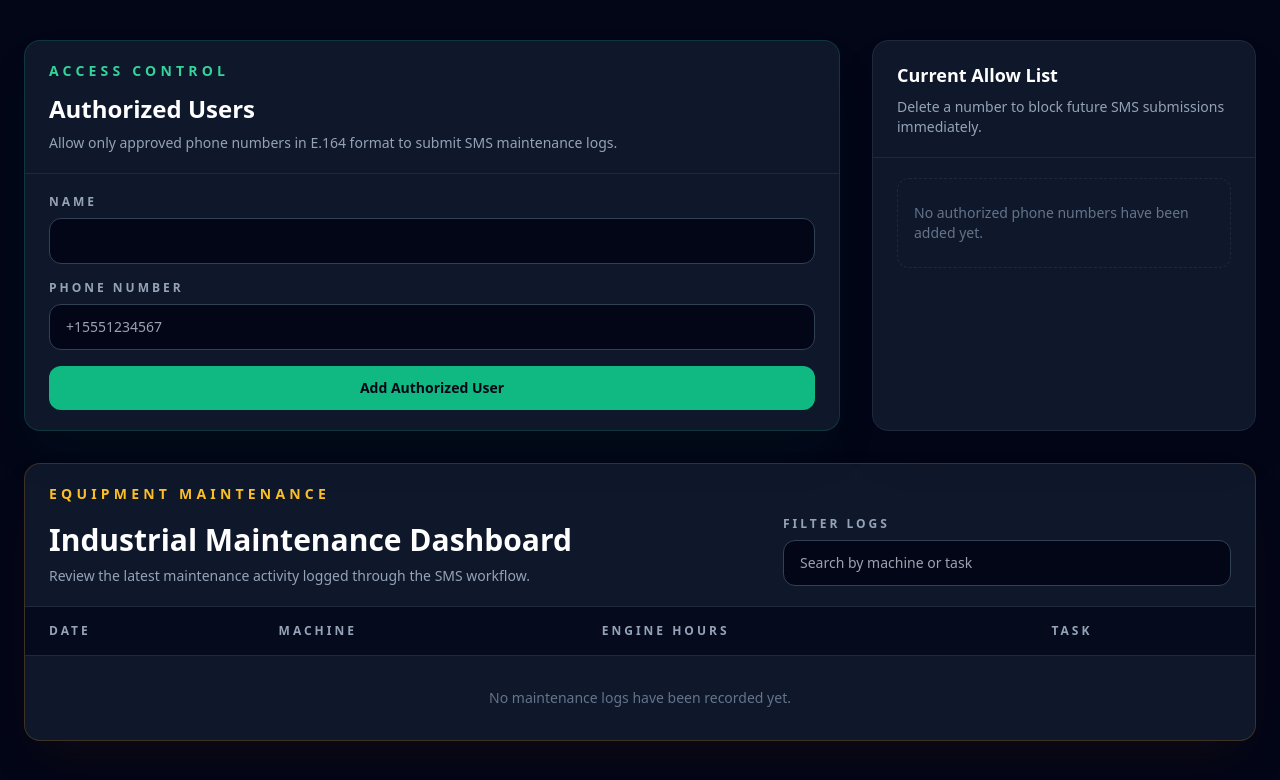
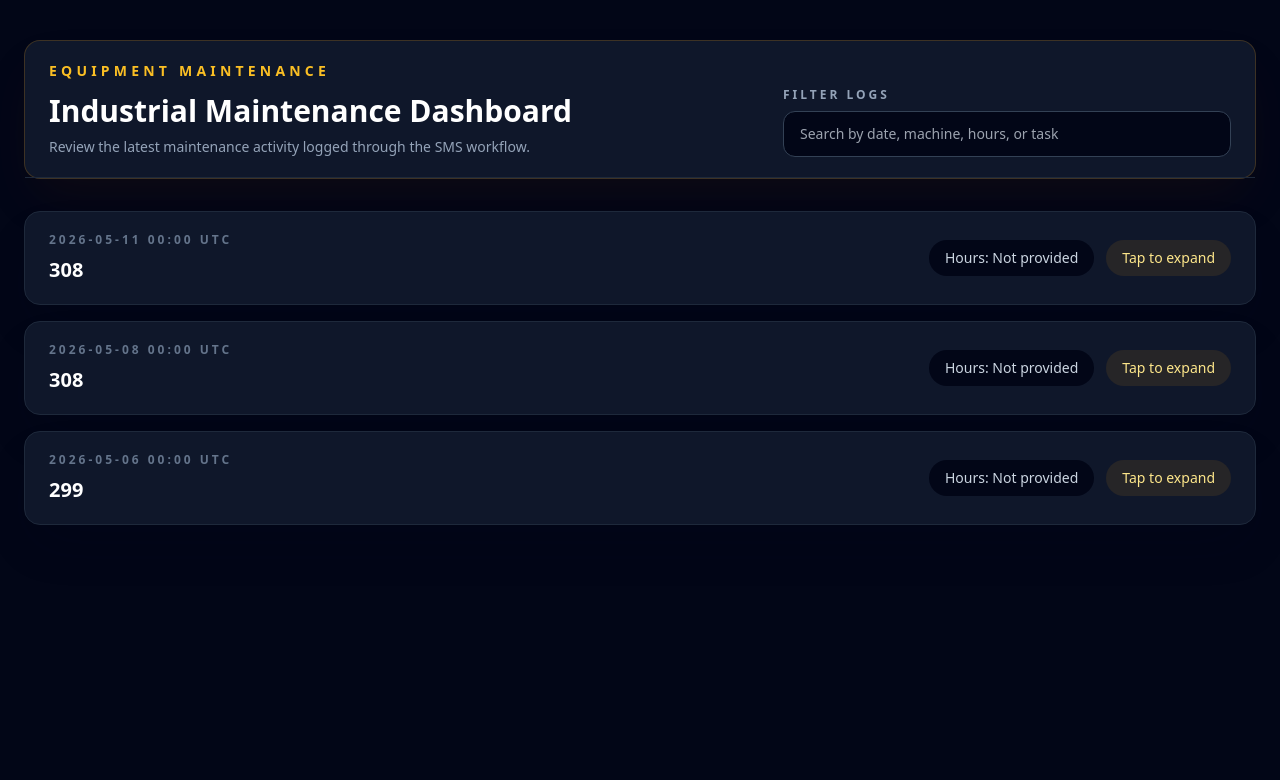
Before and after one commit to lonelydwarffiles/maintenance-log, a FastAPI app: page /dashboard in a window 1280 px wide. Shown: the top 780 px of the page. Run offline with FastAPI, Linux system fonts and the light colour scheme; some libraries are stand-ins or nearby versions.

Commit message:
Add protected admin dashboard and record management
Agent-Logs-Url: https://github.com/lonelydwarffiles/maintenance-log/sessions/04dd07cc-3df9-440a-b093-9962e9450db5

Co-authored-by: lonelydwarffiles <16337145+lonelydwarffiles@users.noreply.github.com>

```diff
--- a/main.py
+++ b/main.py
@@ -2,30 +2,44 @@ from __future__ import annotations
 
 import re
 from contextlib import asynccontextmanager
+from datetime import datetime, timezone
 from pathlib import Path
+from secrets import compare_digest
 from typing import Generator
 
-from fastapi import Depends, FastAPI, Form, Request
+from fastapi import Depends, FastAPI, Form, HTTPException, Request, status
 from fastapi.responses import HTMLResponse, RedirectResponse, Response
+from fastapi.security import HTTPBasic, HTTPBasicCredentials
 from fastapi.templating import Jinja2Templates
 from sqlalchemy.orm import Session
 from twilio.twiml.messaging_response import MessagingResponse
 
 from database import SessionLocal, engine
-from models import AllowedNumber, Base, MaintenanceLog
+from models import AllowedNumber, AppSetting, Base, MaintenanceLog
 
 
 BASE_DIR = Path(__file__).resolve().parent
 templates = Jinja2Templates(directory=str(BASE_DIR / "templates"))
+security = HTTPBasic()
 
 DELIMITER_RE = re.compile(r"[-:,]")
 E164_RE = re.compile(r"^\+[1-9]\d{1,14}$")
+NON_DIGIT_RE = re.compile(r"\D+")
+ADMIN_USERNAME = "admin"
+ADMIN_PASSWORD = "admin"
+INITIAL_LOGS_SETTING_KEY = "seeded-admin-logs-2026-05"
+INITIAL_LOGS = (
+    (datetime(2026, 5, 6, 0, 0, tzinfo=timezone.utc), "299", "2gal hydraulic oil"),
+    (datetime(2026, 5, 8, 0, 0, tzinfo=timezone.utc), "308", ".5qt oil"),
+    (datetime(2026, 5, 11, 0, 0, tzinfo=timezone.utc), "308", "1-2 gal hydraulic oil"),
+)
 
 
 @asynccontextmanager
 async def lifespan(_: FastAPI):
     """Create database tables when the application starts."""
     Base.metadata.create_all(bind=engine)
+    seed_initial_logs()
     yield
 
 
@@ -51,7 +65,65 @@ def build_empty_twiml() -> Response:
 
 
 def normalize_phone_number(phone_number: str) -> str:
-    return phone_number.strip()
+    normalized_value = phone_number.strip()
+    digits = NON_DIGIT_RE.sub("", normalized_value)
+
+    if normalized_value.startswith("+"):
+        return f"+{digits}" if digits else ""
+    if len(digits) == 10:
+        return f"+1{digits}"
+    if len(digits) == 11 and digits.startswith("1"):
+        return f"+{digits}"
+    return normalized_value
+
+
+def require_admin(credentials: HTTPBasicCredentials = Depends(security)) -> str:
+    valid_username = compare_digest(credentials.username, ADMIN_USERNAME)
+    valid_password = compare_digest(credentials.password, ADMIN_PASSWORD)
+    if valid_username and valid_password:
+        return credentials.username
+
+    raise HTTPException(
+        status_code=status.HTTP_401_UNAUTHORIZED,
+        detail="Invalid admin credentials.",
+        headers={"WWW-Authenticate": "Basic"},
+    )
+
+
+def seed_initial_logs() -> None:
+    db = SessionLocal()
+    try:
+        existing_setting = (
+            db.query(AppSetting)
+            .filter(AppSetting.key == INITIAL_LOGS_SETTING_KEY)
+            .first()
+        )
+        if existing_setting is not None:
+            return
+
+        for timestamp, machine_name, task_description in INITIAL_LOGS:
+            db.add(
+                MaintenanceLog(
+                    timestamp=timestamp,
+                    phone_number="admin",
+                    machine_name=machine_name,
+                    engine_hours=None,
+                    task_description=task_description,
+                )
+            )
+
+        db.add(AppSetting(key=INITIAL_LOGS_SETTING_KEY, value="true"))
+        db.commit()
+    finally:
+        db.close()
+
+
+def parse_admin_log_date(log_date: str) -> datetime | None:
+    try:
+        parsed_date = datetime.strptime(log_date.strip(), "%Y-%m-%d")
+    except ValueError:
+        return None
+    return parsed_date.replace(tzinfo=timezone.utc)
 
 
 def parse_log_message(message_body: str) -> tuple[str, str | None, str]:
@@ -160,12 +232,13 @@ def add_number(
     phone_number: str = Form(...),
     owner_name: str = Form(...),
     db: Session = Depends(get_db),
+    _: str = Depends(require_admin),
 ) -> RedirectResponse:
     normalized_phone_number = normalize_phone_number(phone_number)
     normalized_owner_name = owner_name.strip()
 
     if not normalized_owner_name or not E164_RE.fullmatch(normalized_phone_number):
-        return RedirectResponse(url="/dashboard", status_code=303)
+        return RedirectResponse(url="/admin", status_code=303)
 
     existing_number = (
         db.query(AllowedNumber)
@@ -183,21 +256,85 @@ def add_number(
         existing_number.owner_name = normalized_owner_name
 
     db.commit()
-    return RedirectResponse(url="/dashboard", status_code=303)
+    return RedirectResponse(url="/admin", status_code=303)
 
 
 @app.post("/delete-number/{id}")
-def delete_number(id: int, db: Session = Depends(get_db)) -> RedirectResponse:
+def delete_number(
+    id: int,
+    db: Session = Depends(get_db),
+    _: str = Depends(require_admin),
+) -> RedirectResponse:
     allowed_number = db.query(AllowedNumber).filter(AllowedNumber.id == id).first()
     if allowed_number is not None:
         db.delete(allowed_number)
         db.commit()
-    return RedirectResponse(url="/dashboard", status_code=303)
+    return RedirectResponse(url="/admin", status_code=303)
+
+
+@app.post("/admin/logs")
+def add_log(
+    log_date: str = Form(...),
+    machine_name: str = Form(...),
+    engine_hours: str | None = Form(None),
+    task_description: str = Form(...),
+    db: Session = Depends(get_db),
+    _: str = Depends(require_admin),
+) -> RedirectResponse:
+    parsed_date = parse_admin_log_date(log_date)
+    normalized_machine_name = machine_name.strip()
+    normalized_task_description = task_description.strip()
+    normalized_engine_hours = (engine_hours or "").strip() or None
+
+    if parsed_date is None or not normalized_machine_name or not normalized_task_description:
+        return RedirectResponse(url="/admin", status_code=303)
+
+    db.add(
+        MaintenanceLog(
+            timestamp=parsed_date,
+            phone_number="admin",
+            machine_name=normalized_machine_name,
+            engine_hours=normalized_engine_hours,
+            task_description=normalized_task_description,
+        )
+    )
+    db.commit()
+    return RedirectResponse(url="/admin", status_code=303)
+
+
+@app.post("/admin/logs/{id}/delete")
+def delete_log(
+    id: int,
+    db: Session = Depends(get_db),
+    _: str = Depends(require_admin),
+) -> RedirectResponse:
+    log = db.query(MaintenanceLog).filter(MaintenanceLog.id == id).first()
+    if log is not None:
+        db.delete(log)
+        db.commit()
+    return RedirectResponse(url="/admin", status_code=303)
 
 
 @app.get("/dashboard", response_class=HTMLResponse)
 def dashboard(request: Request, db: Session = Depends(get_db)) -> HTMLResponse:
     """Render a dashboard showing all maintenance logs in reverse chronological order."""
+    logs = db.query(MaintenanceLog).order_by(MaintenanceLog.timestamp.desc()).all()
+    return templates.TemplateResponse(
+        request,
+        "index.html",
+        {
+            "logs": logs,
+            "is_admin": False,
+        },
+    )
+
+
+@app.get("/admin", response_class=HTMLResponse)
+def admin_dashboard(
+    request: Request,
+    db: Session = Depends(get_db),
+    _: str = Depends(require_admin),
+) -> HTMLResponse:
     logs = db.query(MaintenanceLog).order_by(MaintenanceLog.timestamp.desc()).all()
     allowed_numbers = db.query(AllowedNumber).order_by(AllowedNumber.owner_name.asc()).all()
     return templates.TemplateResponse(
@@ -206,5 +343,6 @@ def dashboard(request: Request, db: Session = Depends(get_db)) -> HTMLResponse:
         {
             "logs": logs,
             "allowed_numbers": allowed_numbers,
+            "is_admin": True,
         },
     )
--- a/templates/index.html
+++ b/templates/index.html
@@ -3,19 +3,82 @@
 <head>
     <meta charset="UTF-8">
     <meta name="viewport" content="width=device-width, initial-scale=1.0">
-    <title>Maintenance Dashboard</title>
+    <title>{% if is_admin %}Admin{% else %}Maintenance{% endif %} Dashboard</title>
     <script src="https://cdn.tailwindcss.com"></script>
 </head>
 <body class="min-h-screen bg-slate-950 text-slate-100">
     <main class="mx-auto max-w-7xl px-6 py-10">
-        <section class="mb-8 grid gap-8 lg:grid-cols-[minmax(0,1fr)_24rem]">
-            <div class="rounded-2xl border border-emerald-500/20 bg-slate-900 shadow-2xl shadow-emerald-950/20">
+        <section class="mb-8 rounded-2xl border border-amber-500/20 bg-slate-900 shadow-2xl shadow-amber-950/20">
             <div class="border-b border-slate-800 px-6 py-5">
+                <div class="flex flex-col gap-4 lg:flex-row lg:items-end lg:justify-between">
+                    <div>
+                        <p class="text-sm font-semibold uppercase tracking-[0.3em] text-amber-400">
+                            {% if is_admin %}Admin Controls{% else %}Equipment Maintenance{% endif %}
+                        </p>
+                        <h1 class="mt-3 text-3xl font-bold text-white">
+                            {% if is_admin %}Industrial Maintenance Admin{% else %}Industrial Maintenance Dashboard{% endif %}
+                        </h1>
+                        <p class="mt-2 text-sm text-slate-400">
+                            {% if is_admin %}
+                            Add and manage maintenance history and authorized phone numbers.
+                            {% else %}
+                            Review the latest maintenance activity logged through the SMS workflow.
+                            {% endif %}
+                        </p>
+                    </div>
+                    <div class="w-full max-w-md">
+                        <label for="log-filter" class="mb-2 block text-xs font-semibold uppercase tracking-[0.25em] text-slate-400">Filter logs</label>
+                        <input
+                            id="log-filter"
+                            type="text"
+                            placeholder="Search by date, machine, hours, or task"
+                            class="w-full rounded-xl border border-slate-700 bg-slate-950 px-4 py-3 text-sm text-slate-100 outline-none ring-0 transition focus:border-amber-400"
+                        >
+                    </div>
+                </div>
+            </div>
+        </section>
+
+        {% if is_admin %}
+        <section class="mb-8 grid gap-8 lg:grid-cols-2">
+            <details class="overflow-hidden rounded-2xl border border-emerald-500/20 bg-slate-900 shadow-2xl shadow-emerald-950/20" open>
+                <summary class="cursor-pointer list-none border-b border-slate-800 px-6 py-5">
+                    <p class="text-sm font-semibold uppercase tracking-[0.3em] text-emerald-400">Records</p>
+                    <h2 class="mt-3 text-2xl font-bold text-white">Add Maintenance Record</h2>
+                    <p class="mt-2 text-sm text-slate-400">Hours are optional, so leave them blank when they were not recorded.</p>
+                </summary>
+                <div class="px-6 py-5">
+                    <form action="/admin/logs" method="post" class="grid gap-4">
+                        <div>
+                            <label for="log_date" class="mb-2 block text-xs font-semibold uppercase tracking-[0.25em] text-slate-400">Date</label>
+                            <input id="log_date" name="log_date" type="date" required class="w-full rounded-xl border border-slate-700 bg-slate-950 px-4 py-3 text-sm text-slate-100 outline-none ring-0 transition focus:border-emerald-400">
+                        </div>
+                        <div>
+                            <label for="machine_name" class="mb-2 block text-xs font-semibold uppercase tracking-[0.25em] text-slate-400">Machine</label>
+                            <input id="machine_name" name="machine_name" type="text" required class="w-full rounded-xl border border-slate-700 bg-slate-950 px-4 py-3 text-sm text-slate-100 outline-none ring-0 transition focus:border-emerald-400">
+                        </div>
+                        <div>
+                            <label for="engine_hours" class="mb-2 block text-xs font-semibold uppercase tracking-[0.25em] text-slate-400">Engine Hours</label>
+                            <input id="engine_hours" name="engine_hours" type="text" placeholder="Optional" class="w-full rounded-xl border border-slate-700 bg-slate-950 px-4 py-3 text-sm text-slate-100 outline-none ring-0 transition focus:border-emerald-400">
+                        </div>
+                        <div>
+                            <label for="task_description" class="mb-2 block text-xs font-semibold uppercase tracking-[0.25em] text-slate-400">Task</label>
+                            <input id="task_description" name="task_description" type="text" required class="w-full rounded-xl border border-slate-700 bg-slate-950 px-4 py-3 text-sm text-slate-100 outline-none ring-0 transition focus:border-emerald-400">
+                        </div>
+                        <button type="submit" class="inline-flex items-center justify-center rounded-xl bg-emerald-500 px-4 py-3 text-sm font-semibold text-slate-950 transition hover:bg-emerald-400">
+                            Add Record
+                        </button>
+                    </form>
+                </div>
+            </details>
+
+            <details class="overflow-hidden rounded-2xl border border-emerald-500/20 bg-slate-900 shadow-2xl shadow-emerald-950/20" open>
+                <summary class="cursor-pointer list-none border-b border-slate-800 px-6 py-5">
                     <p class="text-sm font-semibold uppercase tracking-[0.3em] text-emerald-400">Access Control</p>
                     <h2 class="mt-3 text-2xl font-bold text-white">Authorized Users</h2>
-                    <p class="mt-2 text-sm text-slate-400">Allow only approved phone numbers in E.164 format to submit SMS maintenance logs.</p>
-                </div>
-                <div class="px-6 py-5">
+                    <p class="mt-2 text-sm text-slate-400">Add or remove phone numbers that can submit SMS maintenance logs.</p>
+                </summary>
+                <div class="grid gap-6 px-6 py-5">
                     <form action="/add-number" method="post" class="grid gap-4">
                         <div>
                             <label for="owner_name" class="mb-2 block text-xs font-semibold uppercase tracking-[0.25em] text-slate-400">Name</label>
@@ -32,11 +95,14 @@
                             <input
                                 id="phone_number"
                                 name="phone_number"
-                                type="text"
-                                placeholder="+15551234567"
+                                type="tel"
+                                inputmode="tel"
+                                autocomplete="tel"
+                                placeholder="(555) 123-4567"
                                 required
                                 class="w-full rounded-xl border border-slate-700 bg-slate-950 px-4 py-3 text-sm text-slate-100 outline-none ring-0 transition focus:border-emerald-400"
                             >
+                            <p class="mt-2 text-xs text-slate-500">US numbers are converted to +1 automatically, and international entries can still use full E.164 format.</p>
                         </div>
                         <button
                             type="submit"
@@ -45,15 +111,7 @@
                             Add Authorized User
                         </button>
                     </form>
-                </div>
-            </div>
 
-            <div class="rounded-2xl border border-slate-800 bg-slate-900 shadow-2xl shadow-slate-950/20">
-                <div class="border-b border-slate-800 px-6 py-5">
-                    <h3 class="text-lg font-semibold text-white">Current Allow List</h3>
-                    <p class="mt-2 text-sm text-slate-400">Delete a number to block future SMS submissions immediately.</p>
-                </div>
-                <div class="px-6 py-5">
                     <div class="space-y-4">
                         {% for number in allowed_numbers %}
                         <div class="flex items-start justify-between gap-4 rounded-xl border border-slate-800 bg-slate-950/70 px-4 py-4">
@@ -77,71 +135,67 @@
                         {% endfor %}
                     </div>
                 </div>
+            </details>
+        </section>
+        {% endif %}
+
+        <section class="space-y-4">
+            {% for log in logs %}
+            <details class="log-card overflow-hidden rounded-2xl border border-slate-800 bg-slate-900 shadow-2xl shadow-slate-950/20 transition open:border-amber-500/30" data-machine="{{ log.machine_name|lower }}" data-hours="{{ (log.engine_hours or '')|lower }}" data-task="{{ log.task_description|lower }}" data-date="{{ log.timestamp.strftime('%Y-%m-%d %H:%M UTC')|lower }}">
+                <summary class="cursor-pointer list-none px-6 py-5">
+                    <div class="flex flex-col gap-4 lg:flex-row lg:items-center lg:justify-between">
+                        <div>
+                            <p class="text-xs font-semibold uppercase tracking-[0.25em] text-slate-500">{{ log.timestamp.strftime('%Y-%m-%d %H:%M UTC') }}</p>
+                            <h2 class="mt-2 text-xl font-semibold text-white">{{ log.machine_name }}</h2>
                         </div>
-        </section>
-
-        <section class="rounded-2xl border border-amber-500/20 bg-slate-900 shadow-2xl shadow-amber-950/20">
-            <div class="border-b border-slate-800 px-6 py-5">
-                <p class="text-sm font-semibold uppercase tracking-[0.3em] text-amber-400">Equipment Maintenance</p>
-                <div class="mt-3 flex flex-col gap-4 lg:flex-row lg:items-end lg:justify-between">
-                    <div>
-                        <h1 class="text-3xl font-bold text-white">Industrial Maintenance Dashboard</h1>
-                        <p class="mt-2 text-sm text-slate-400">Review the latest maintenance activity logged through the SMS workflow.</p>
-                    </div>
-                    <div class="w-full max-w-md">
-                        <label for="log-filter" class="mb-2 block text-xs font-semibold uppercase tracking-[0.25em] text-slate-400">Filter logs</label>
-                        <input
-                            id="log-filter"
-                            type="text"
-                            placeholder="Search by machine or task"
-                            class="w-full rounded-xl border border-slate-700 bg-slate-950 px-4 py-3 text-sm text-slate-100 outline-none ring-0 transition focus:border-amber-400"
-                        >
+                        <div class="flex flex-wrap gap-3 text-sm">
+                            <span class="rounded-full bg-slate-950 px-4 py-2 text-slate-300">Hours: {{ log.engine_hours or 'Not provided' }}</span>
+                            <span class="rounded-full bg-amber-500/10 px-4 py-2 text-amber-200">Tap to expand</span>
                         </div>
                     </div>
+                </summary>
+                <div class="border-t border-slate-800 px-6 py-5">
+                    <p class="text-sm font-semibold uppercase tracking-[0.25em] text-slate-500">Task</p>
+                    <p class="mt-3 text-base text-slate-200">{{ log.task_description }}</p>
+                    {% if is_admin %}
+                    <form action="/admin/logs/{{ log.id }}/delete" method="post" class="mt-5">
+                        <button
+                            type="submit"
+                            class="inline-flex items-center justify-center rounded-lg border border-rose-500/40 px-3 py-2 text-xs font-semibold uppercase tracking-[0.2em] text-rose-300 transition hover:border-rose-400 hover:text-rose-200"
+                        >
+                            Delete Record
+                        </button>
+                    </form>
+                    {% endif %}
                 </div>
-
-            <div class="overflow-x-auto">
-                <table class="min-w-full divide-y divide-slate-800 text-left text-sm">
-                    <thead class="bg-slate-950/70 text-xs uppercase tracking-[0.25em] text-slate-400">
-                        <tr>
-                            <th scope="col" class="px-6 py-4">Date</th>
-                            <th scope="col" class="px-6 py-4">Machine</th>
-                            <th scope="col" class="px-6 py-4">Engine Hours</th>
-                            <th scope="col" class="px-6 py-4">Task</th>
-                        </tr>
-                    </thead>
-                    <tbody id="logs-table" class="divide-y divide-slate-800">
-                        {% for log in logs %}
-                        <tr class="log-row transition hover:bg-slate-800/60" data-machine="{{ log.machine_name|lower }}" data-hours="{{ (log.engine_hours or '')|lower }}" data-task="{{ log.task_description|lower }}">
-                            <td class="whitespace-nowrap px-6 py-4 text-slate-300">{{ log.timestamp.strftime('%Y-%m-%d %H:%M UTC') }}</td>
-                            <td class="px-6 py-4 font-medium text-white">{{ log.machine_name }}</td>
-                            <td class="px-6 py-4 text-slate-300">{{ log.engine_hours or '—' }}</td>
-                            <td class="px-6 py-4 text-slate-300">{{ log.task_description }}</td>
-                        </tr>
+            </details>
             {% else %}
-                        <tr id="empty-state-row">
-                            <td colspan="4" class="px-6 py-8 text-center text-slate-500">No maintenance logs have been recorded yet.</td>
-                        </tr>
+            <div id="empty-state-row" class="rounded-2xl border border-dashed border-slate-800 px-6 py-8 text-center text-slate-500">
+                No maintenance logs have been recorded yet.
+            </div>
             {% endfor %}
-                    </tbody>
-                </table>
-            </div>
         </section>
     </main>
 
     <script>
         const filterInput = document.getElementById('log-filter');
-        const rows = Array.from(document.querySelectorAll('.log-row'));
+        const cards = Array.from(document.querySelectorAll('.log-card'));
 
         filterInput.addEventListener('input', (event) => {
             const query = event.target.value.trim().toLowerCase();
 
-            rows.forEach((row) => {
-                const machine = row.dataset.machine || '';
-                const hours = row.dataset.hours || '';
-                const task = row.dataset.task || '';
-                const matches = machine.includes(query) || hours.includes(query) || task.includes(query);
-                row.classList.toggle('hidden', !matches);
+            cards.forEach((card) => {
+                const machine = card.dataset.machine || '';
+                const hours = card.dataset.hours || '';
+                const task = card.dataset.task || '';
+                const date = card.dataset.date || '';
+                const matches =
+                    machine.includes(query) ||
+                    hours.includes(query) ||
+                    task.includes(query) ||
+                    date.includes(query);
+
+                card.classList.toggle('hidden', !matches);
             });
         });
     </script>
```
Also changed, not shown: models.py (+7 -0 lines), README.md. Lines whose indentation alone changed are shown as unchanged.
